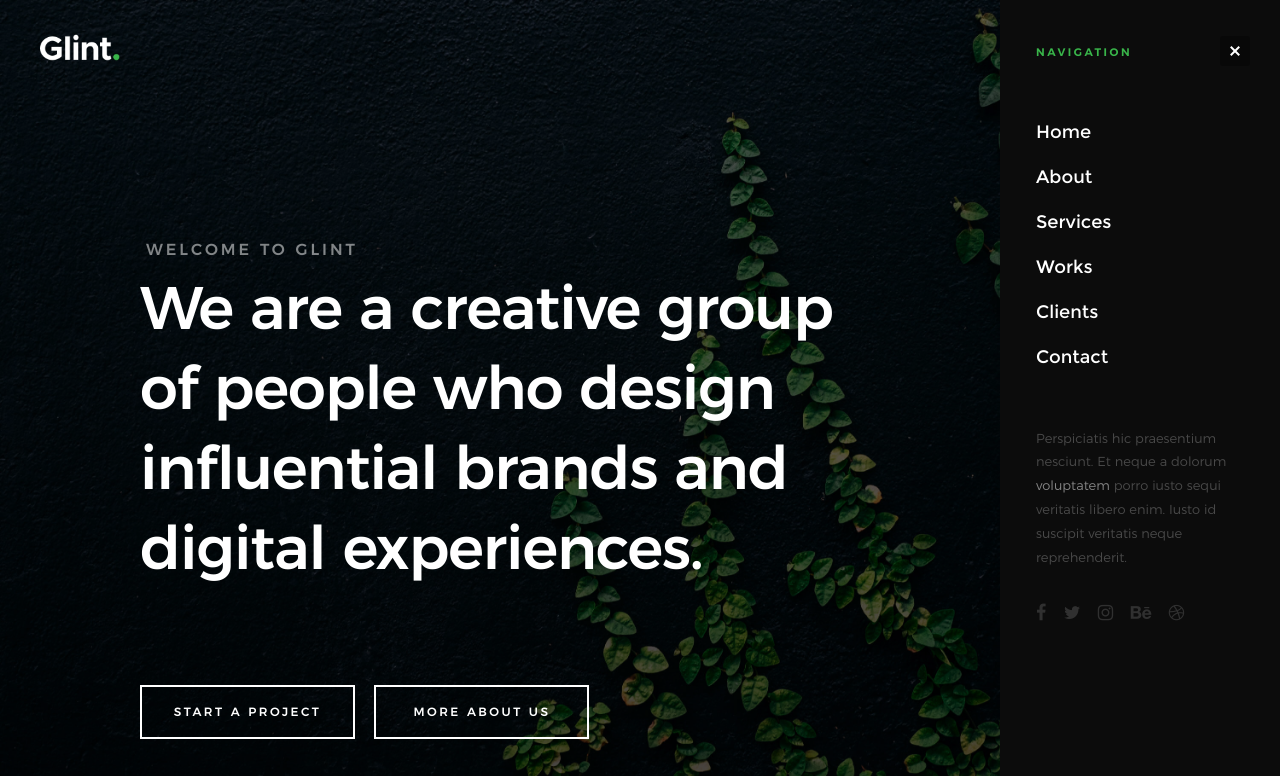
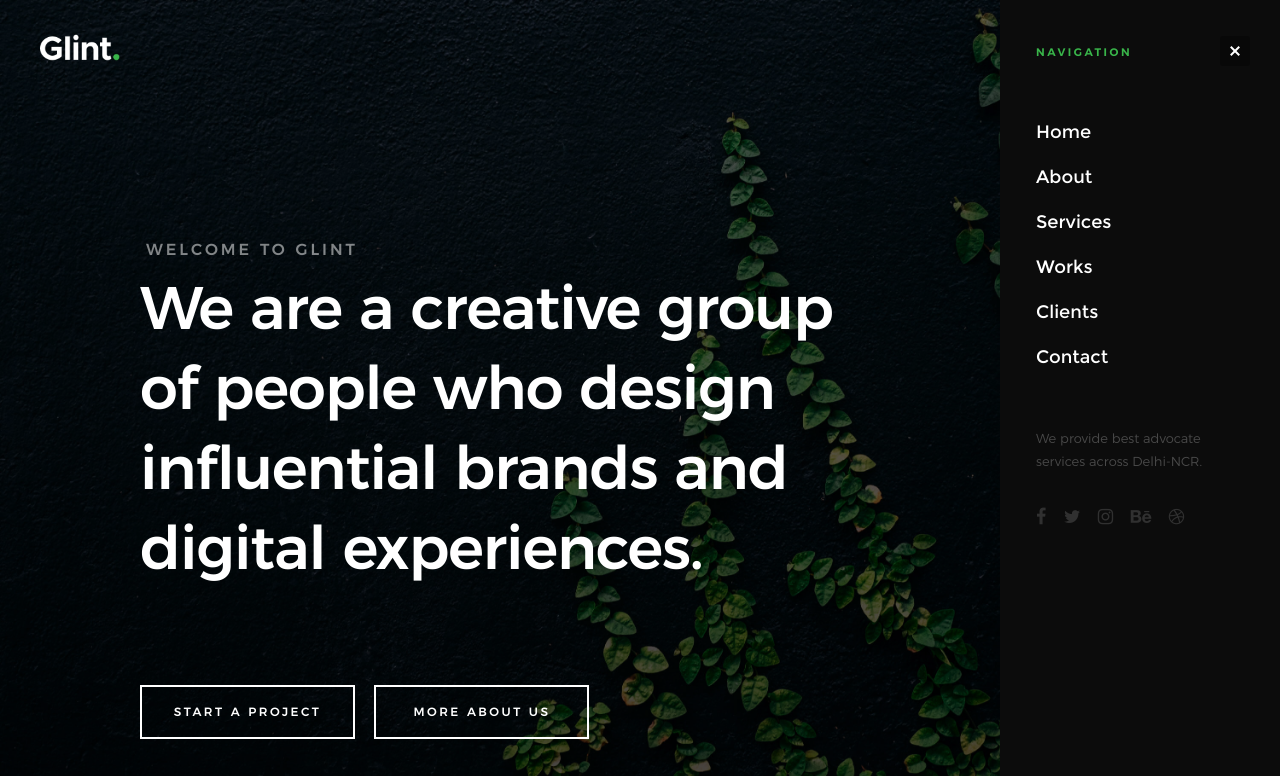
Before and after one commit to HarshT0mar/HarshT0mar.github.io, a plain HTML site: page index.html in a window 1280 px wide. Both pictures are taken after a click on the link "MENU". Shown: the top 776 px of the page. Drawn offline with Linux system fonts and the light colour scheme; files whose address does not match are found by name.

Commit message:
Update index.html

```diff
--- a/index.html
+++ b/index.html
@@ -64,7 +64,7 @@
                     <li><a class="smoothscroll"  href="#contact" title="contact">Contact</a></li>
                 </ul>
 
-                <p>Perspiciatis hic praesentium nesciunt. Et neque a dolorum <a href='#0'>voluptatem</a> porro iusto sequi veritatis libero enim. Iusto id suscipit veritatis neque reprehenderit.</p>
+                <p>We provide best advocate services across Delhi-NCR.</p>
 
                 <ul class="header-nav__social">
                     <li>
```
